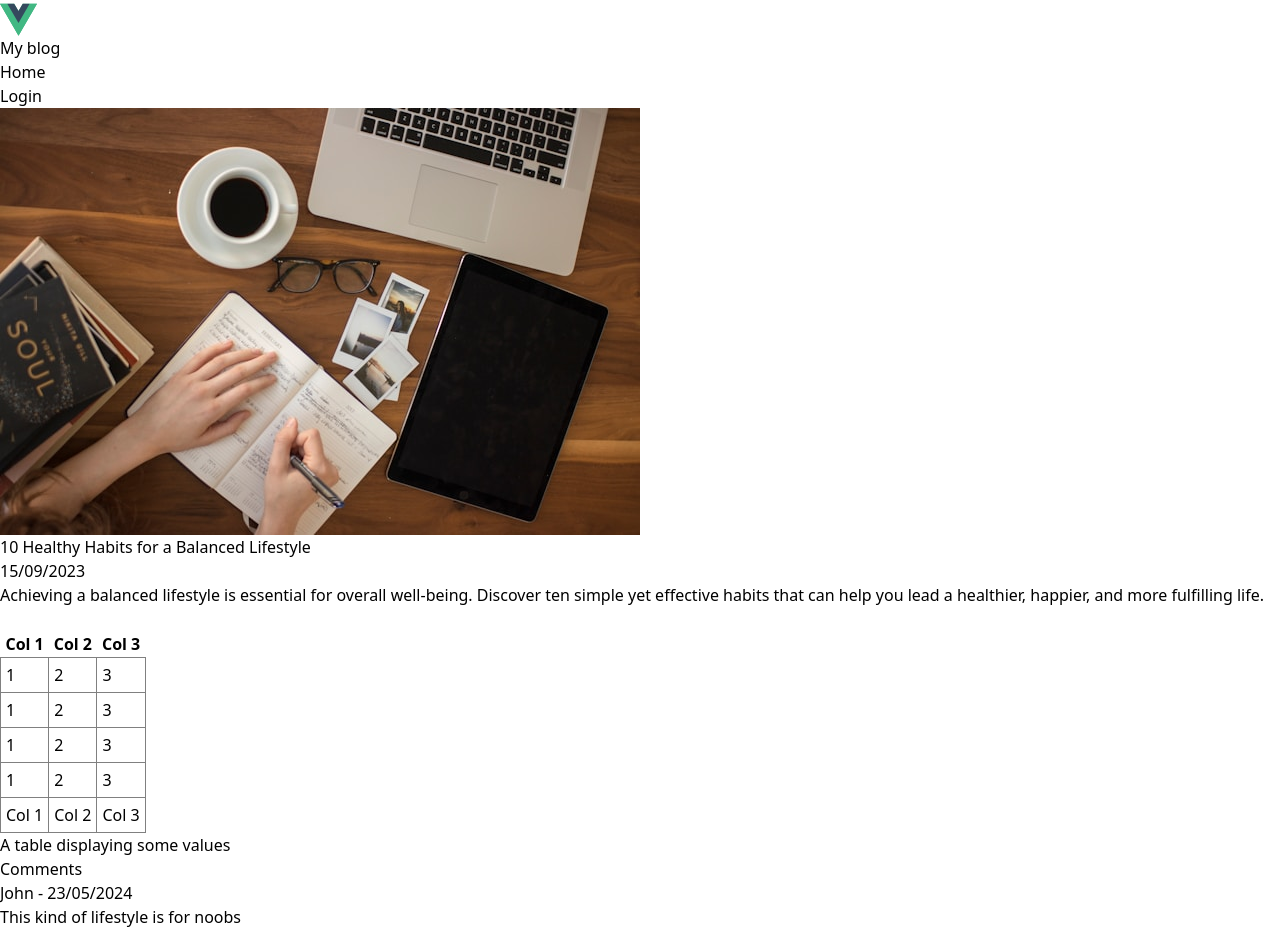
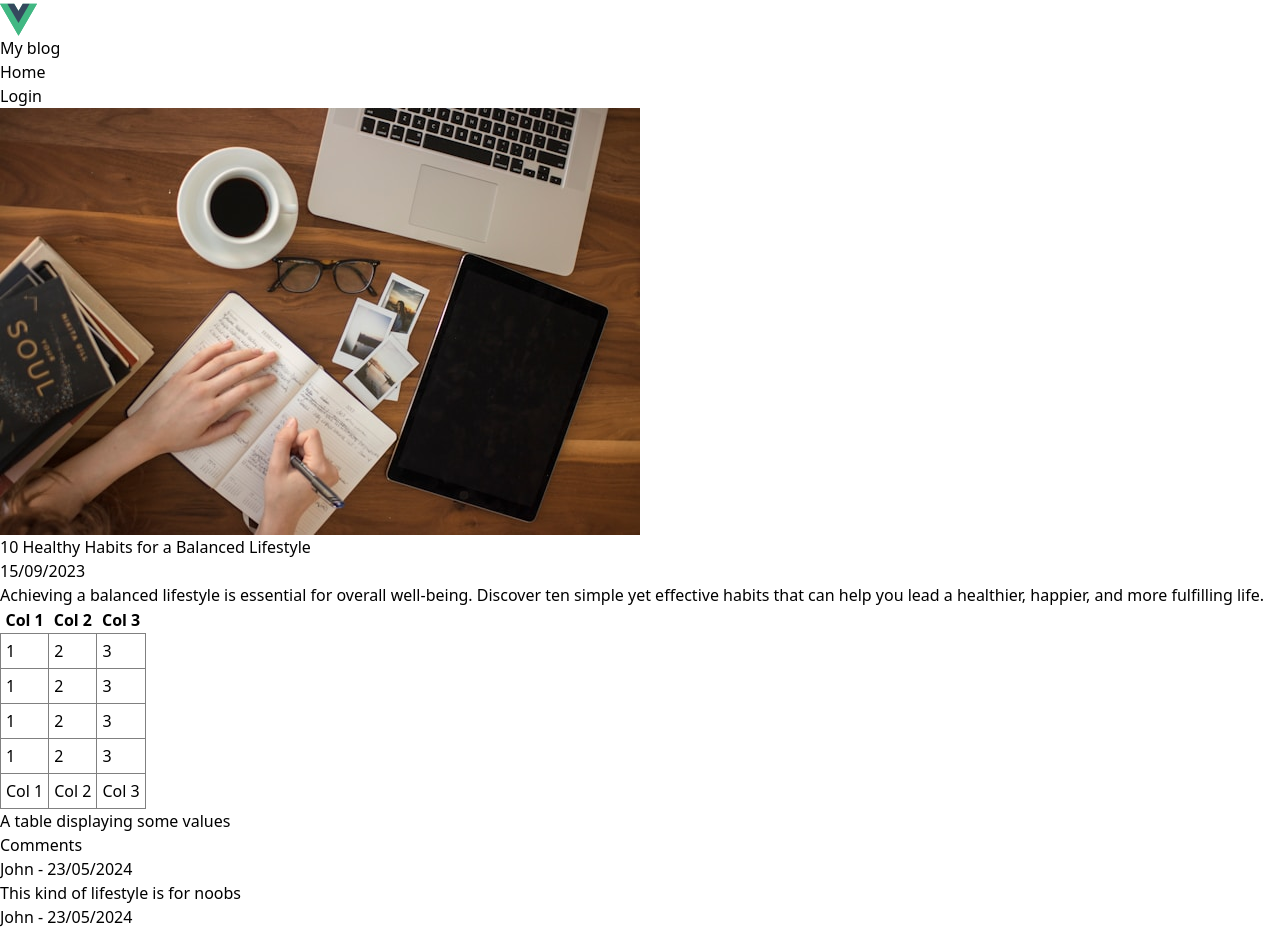
Before and after one commit to Maxi-Mega/QA-Blog, a Vue app: page /article/10-healthy-habits-for-a-balanced-lifestyle in a window 1280 px wide. Shown: the top 933 px of the page. Built offline with nearby package versions, Linux system fonts and the light colour scheme.

Commit message:
Improve accessibility

```diff
--- a/src/views/Article.vue
+++ b/src/views/Article.vue
@@ -34,8 +34,7 @@
             article.date
           }}</time>
           <p class="mb-6 mt-4 text-gray-300 sm:text-lg md:mb-8">{{ article.content }}</p>
-          <br />
-          <figure>
+          <figure class="mt-2">
             <table class="w-full">
               <thead class="text-center">
                 <tr>
--- a/src/views/Login.vue
+++ b/src/views/Login.vue
@@ -51,6 +51,8 @@
               autocomplete="username"
               autofocus
               class="border-1 w-full rounded border-gray-300 bg-gray-800 p-1 text-gray-100"
+              minlength="5"
+              maxlength="128"
               name="username"
               placeholder="john.doe@mail.net"
               required
@@ -65,6 +67,7 @@
                 autocomplete="current-password"
                 class="border-1 w-11/12 flex-grow rounded border-gray-300 bg-gray-800 p-1 text-gray-100"
                 minlength="8"
+                maxlength="255"
                 name="password"
                 placeholder=""
                 required
@@ -74,7 +77,7 @@
               ><input id="showPasswd" type="checkbox" title="Show password" class="ml-2" />
             </div>
             <p
-              :class="'mt-1 w-1/12 ' + (capsLock ? 'text-red-700' : 'text-transparent')"
+              :class="'mt-1 w-auto ' + (capsLock ? 'text-red-700' : 'text-transparent')"
               :aria-hidden="!capsLock"
             >
               caps lock is on
```
